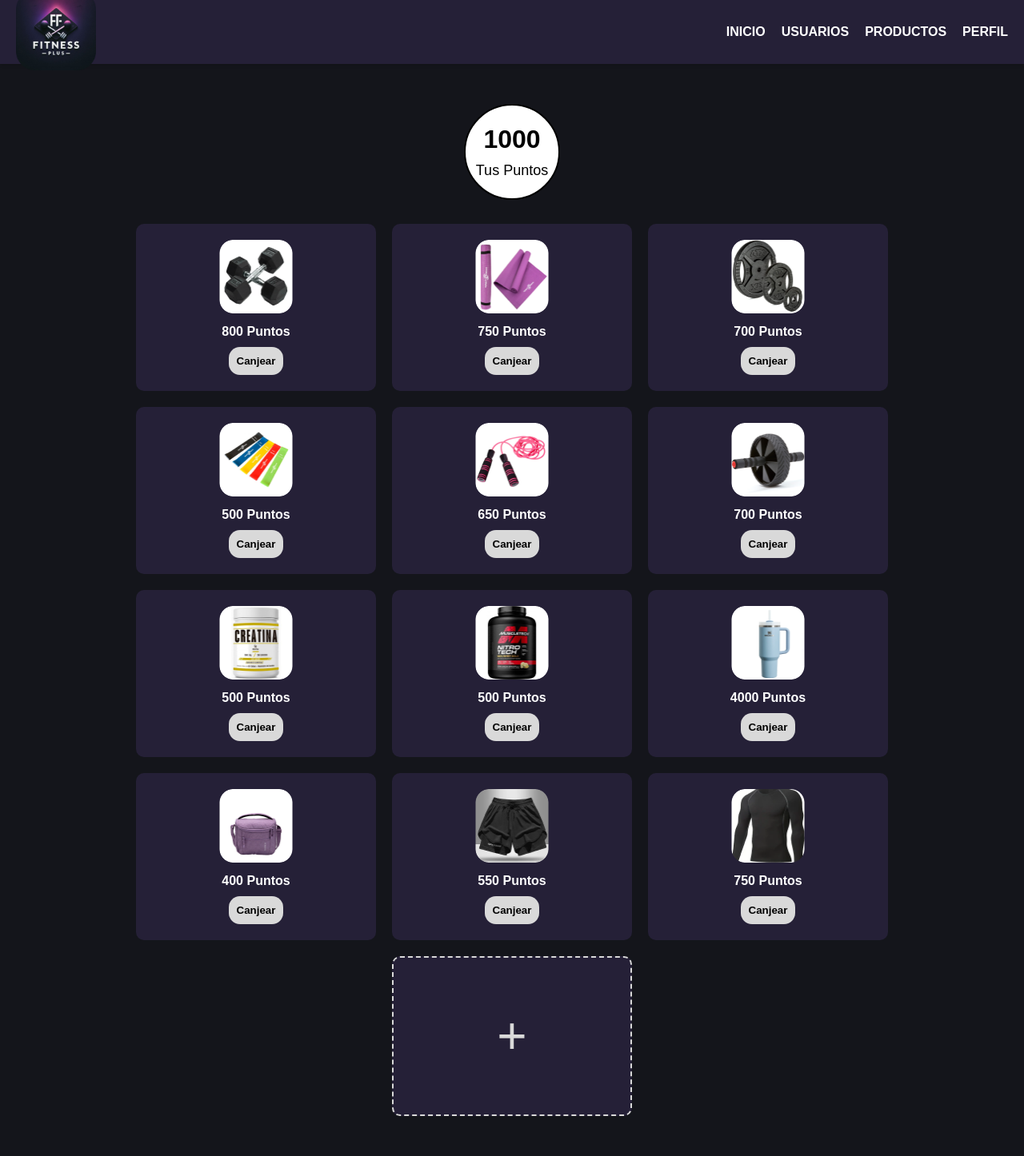
After one commit to JuanQuiroga12/Pagina-web, a PHP site: page /canjearpuntosADMIN.html in a window 1280 px wide. The commit adds this page. Shown: the whole page at 80% size. Run offline with PHP 8.4, Linux system fonts and the light colour scheme.

Commit message:
Seccion admin (aun no completa)

```diff
--- /dev/null
+++ b/canjearpuntosADMIN.html
@@ -0,0 +1,152 @@
+<!DOCTYPE html>
+<html lang="es">
+
+<head>
+    <meta charset="UTF-8">
+    <meta name="viewport" content="width=device-width, initial-scale=1.0">
+    <title>Canje de Puntos - Admin</title>
+    <link rel="stylesheet" href="stylecanjearpuntos.css">
+</head>
+
+<body>
+    <header class="header">
+        <div class="logo-container">
+            <img src="public/images/logo.png" alt="Logo">
+        </div>
+        <nav class="menu">
+            <ul>
+                <li><a href="pantallaprincipalADMIN.html">INICIO</a></li>
+                <li><a href="admin_usuarios.html">USUARIOS</a></li>
+                <li><a href="canjearpuntosADMIN.html">PRODUCTOS</a></li>
+                <li><a href="perfil.html">PERFIL</a></li>
+            </ul>
+        </nav>
+    </header>
+
+    <main>
+        <section class="points-section">
+            <div class="points-circle">
+                <span id="totalPoints">1000</span>
+                <p>Tus Puntos</p>
+            </div>
+        </section>
+
+        <section class="rewards-section" id="rewardsSection">
+            <!-- Productos existentes -->
+            <div class="reward" data-points="800">
+                <img src="public/images/mancuerdas.png" alt="Mancuerdas">
+                <div class="product-info">
+                    <p>800 Puntos</p>
+                    <button class="btn-canjear">Canjear</button>
+                </div>
+            </div>
+
+            <div class="reward" data-points="750">
+                <img src="public/images/tapete.png" alt="Tapete">
+                <div class="product-info">
+                    <p>750 Puntos</p>
+                    <button class="btn-canjear">Canjear</button>
+                </div>
+            </div>
+            <div class="reward" data-points="700">
+                <img src="public/images/pesas.png" alt="Pesas">
+                <div class="product-info">
+                    <p>700 Puntos</p>
+                    <button class="btn-canjear">Canjear</button>
+                </div>
+            </div>
+            <div class="reward" data-points="500">
+                <img src="public/images/bandas.png" alt="Bandas de ejercicio">
+                <div class="product-info">
+                    <p>500 Puntos</p>
+                    <button class="btn-canjear">Canjear</button>
+                </div>
+            </div>
+            <div class="reward" data-points="650">
+                <img src="public/images/soga.png" alt="Soga">
+                <div class="product-info">
+                    <p>650 Puntos</p>
+                    <button class="btn-canjear">Canjear</button>
+                </div>
+            </div>
+            <div class="reward" data-points="700">
+                <img src="public/images/rodillo.png" alt="Rodillo">
+                <div class="product-info">
+                    <p>700 Puntos</p>
+                    <button class="btn-canjear">Canjear</button>
+                </div>
+            </div>
+            <div class="reward" data-points="500">
+                <img src="public/images/creatina.png" alt="Creatina">
+                <div class="product-info">
+                    <p>500 Puntos</p>
+                    <button class="btn-canjear">Canjear</button>
+                </div>
+            </div>
+            <div class="reward" data-points="500">
+                <img src="public/images/creatina2.png" alt="MuscleTech - Nitro Tech">
+                <div class="product-info">
+                    <p>500 Puntos</p>
+                    <button class="btn-canjear">Canjear</button>
+                </div>
+            </div>
+            <div class="reward" data-points="4000">
+                <img src="public/images/termo.png" alt="Termo Stanley">
+                <div class="product-info">
+                    <p>4000 Puntos</p>
+                    <button class="btn-canjear">Canjear</button>
+                </div>
+            </div>
+            <div class="reward" data-points="400">
+                <img src="public/images/lonchera.png" alt="Lonchera">
+                <div class="product-info">
+                    <p>400 Puntos</p>
+                    <button class="btn-canjear">Canjear</button>
+                </div>
+            </div>
+            <div class="reward" data-points="550">
+                <img src="public/images/pantaloneta.png" alt="Pantaloneta">
+                <div class="product-info">
+                    <p>550 Puntos</p>
+                    <button class="btn-canjear">Canjear</button>
+                </div>
+            </div>
+            <div class="reward" data-points="750">
+                <img src="public/images/camisa.png" alt="Camisa de entrenamiento">
+                <div class="product-info">
+                    <p>750 Puntos</p>
+                    <button class="btn-canjear">Canjear</button>
+                </div>
+            </div>
+
+            <!-- Caja para agregar nuevos productos -->
+            <div class="add-product-box">
+                <button id="addProductBtn" class="add-product-btn">+</button>
+            </div>
+        </section>
+    </main>
+
+    <!-- Modal para agregar productos -->
+    <div id="addProductModal" class="modal">
+        <div class="modal-content">
+            <span class="close">&times;</span>
+            <h2>Agregar Nuevo Producto</h2>
+            <form id="addProductForm">
+                <label for="productName">Nombre del Producto:</label>
+                <input type="text" id="productName" required>
+
+                <label for="productPoints">Puntos:</label>
+                <input type="number" id="productPoints" required>
+
+                <label for="productImage">URL de la Imagen:</label>
+                <input type="text" id="productImage" required>
+
+                <button type="submit" class="submit-btn">Guardar Producto</button>
+            </form>
+        </div>
+    </div>
+
+    <script src="scriptCanjePuntosAdmin.js"></script>
+</body>
+
+</html>
--- /dev/null
+++ b/scriptCanjePuntosAdmin.js
@@ -0,0 +1,100 @@
+document.addEventListener('DOMContentLoaded', function () {
+    const totalPointsElement = document.getElementById('totalPoints');
+    let totalPoints = loadUserPoints();
+
+    // Mostrar los puntos actuales
+    totalPointsElement.textContent = totalPoints;
+
+    const canjearButtons = document.querySelectorAll('.btn-canjear');
+
+    canjearButtons.forEach(button => {
+        button.addEventListener('click', function () {
+            const productElement = this.closest('.reward');
+            const productPoints = parseInt(productElement.getAttribute('data-points'));
+
+            // Verificar si el usuario tiene suficientes puntos
+            if (totalPoints >= productPoints) {
+                totalPoints -= productPoints;
+                saveUserPoints(totalPoints);
+                totalPointsElement.textContent = totalPoints;
+
+                // Guardar el producto canjeado en localStorage
+                const productName = productElement.querySelector('img').alt;
+                const product = {
+                    name: productName,
+                    points: productPoints,
+                    image: productElement.querySelector('img').src
+                };
+
+                if (!isProductRedeemed(productName)) {
+                    saveProductToLocalStorage(product);
+                    alert(`Has canjeado el producto: ${productName}`);
+                } else {
+                    alert(`Ya has canjeado el producto: ${productName}`);
+                }
+            } else {
+                alert('No tienes suficientes puntos para canjear este producto.');
+            }
+        });
+    });
+
+    // Modal
+    const addProductModal = document.getElementById('addProductModal');
+    const addProductBtn = document.getElementById('addProductBtn');
+    const closeModal = document.querySelector('.close');
+
+    addProductModal.style.display = 'none';
+
+    // Abrir modal
+    addProductBtn.addEventListener('click', function () {
+        addProductModal.style.display = 'flex';
+    });
+
+    // Cerrar modal
+    closeModal.addEventListener('click', function () {
+        addProductModal.style.display = 'none';
+    });
+
+    // Guardar producto nuevo
+    document.getElementById('addProductForm').addEventListener('submit', function (event) {
+        event.preventDefault();
+
+        const productName = document.getElementById('productName').value;
+        const productPoints = document.getElementById('productPoints').value;
+        const productImage = document.getElementById('productImage').value;
+
+        // Crear un nuevo producto en la sección
+        const rewardsSection = document.getElementById('rewardsSection');
+        const newProduct = document.createElement('div');
+        newProduct.classList.add('reward');
+        newProduct.setAttribute('data-points', productPoints);
+
+        newProduct.innerHTML = `
+            <img src="${productImage}" alt="${productName}">
+            <div class="product-info">
+                <p>${productPoints} Puntos</p>
+                <button class="btn-canjear">Canjear</button>
+            </div>
+        `;
+
+        rewardsSection.appendChild(newProduct);
+        addProductModal.style.display = 'none';
+    });
+
+    // Función para cargar los puntos del usuario desde localStorage
+    function loadUserPoints() {
+        const savedPoints = localStorage.getItem('userPoints');
+        return savedPoints ? parseInt(savedPoints) : 1000;  // Valor inicial de 1000 si no hay puntos guardados
+    }
+
+    // Función para guardar los puntos del usuario en localStorage
+    function saveUserPoints(points) {
+        localStorage.setItem('userPoints', points);
+    }
+
+    // Función para verificar si un producto ya ha sido canjeado
+    function isProductRedeemed(productName) {
+        let redeemedProducts = JSON.parse(localStorage.getItem('redeemedProducts')) || [];
+        return redeemedProducts.some(product => product.name === productName);
+    }
+});
--- a/stylecanjearpuntos.css
+++ b/stylecanjearpuntos.css
@@ -123,3 +123,128 @@ main {
 .btn-canjear:hover {
     background-color: #bbbbbb;
 }
+
+/* Caja para añadir productos */
+.add-product-box {
+    display: flex;
+    justify-content: center;
+    align-items: center;
+    background-color: #252037;
+    width: 300px;
+    height: 200px;
+    border-radius: 10px;
+    border: 2px dashed #D9D9D9;
+    cursor: pointer;
+}
+
+.add-product-btn {
+    background-color: transparent;
+    border: none;
+    font-size: 64px;
+    color: #D9D9D9;
+    cursor: pointer;
+}
+
+.add-product-btn:hover {
+    color: white;
+}
+
+/* Estilo para el modal de agregar producto */
+#addProductModal {
+    display: none; /* Oculto por defecto */
+    position: fixed;
+    z-index: 1000;
+    left: 0;
+    top: 0;
+    width: 100%;
+    height: 100%;
+    background-color: rgba(0, 0, 0, 0.7); /* Fondo oscuro */
+    justify-content: center;
+    align-items: center;
+    display: flex;
+}
+
+/* Contenido del modal */
+#addProductModal .modal-content {
+    background-color: #252037; /* Fondo consistente con la página */
+    padding: 30px;
+    border-radius: 20px;
+    width: 400px;
+    border: 2px solid #004AAD; /* Borde azul para dar más contraste */
+    box-shadow: 0px 4px 10px rgba(0, 0, 0, 0.5); /* Sombra para el modal */
+    position: relative;
+    display: flex;
+    flex-direction: column;
+    align-items: center;
+}
+
+/* Estilo del encabezado del modal */
+#addProductModal h2 {
+    color: white;
+    font-size: 24px;
+    margin-bottom: 20px;
+    text-align: center;
+}
+
+/* Botón de cerrar (X) */
+#addProductModal .close {
+    color: white;
+    position: absolute;
+    top: 10px;
+    right: 20px;
+    font-size: 30px;
+    cursor: pointer;
+}
+
+/* Estilo de los campos dentro del modal */
+#addProductModal input {
+    width: 100%;
+    padding: 12px;
+    margin-bottom: 15px;
+    border-radius: 8px;
+    border: 1px solid #E0E0E0;
+    background-color: #14151B;
+    color: white;
+    font-size: 16px;
+}
+
+/* Placeholder con color más claro */
+#addProductModal input::placeholder {
+    color: #BDBDBD;
+}
+
+/* Botón de guardar producto */
+#addProductModal .submit-btn {
+    background-color: #004AAD;
+    color: white;
+    padding: 15px;
+    border-radius: 10px;
+    cursor: pointer;
+    width: 100%;
+    border: none;
+    font-size: 18px;
+    font-weight: bold;
+    margin-top: 15px;
+}
+
+#addProductModal .submit-btn:hover {
+    background-color: #003a8d;
+}
+
+/* Botón de cancelar (opcional) */
+#addProductModal .cancel-btn {
+    background-color: #D9D9D9;
+    color: black;
+    padding: 15px;
+    border-radius: 10px;
+    cursor: pointer;
+    width: 100%;
+    border: none;
+    font-size: 18px;
+    font-weight: bold;
+    margin-top: 10px;
+}
+
+#addProductModal .cancel-btn:hover {
+    background-color: #bbbbbb;
+}
```
Also changed, not shown: pantallaprincipalADMIN.html (added, +65 -0 lines), scriptAdmin.js (added, +96 -0 lines), scriptUnirme.js (+17 -4 lines), stylespantallaprincipal.css (+96 -2 lines), public/images/agua.webp (added), stylescanjearpuntosADMIN.css (added).
